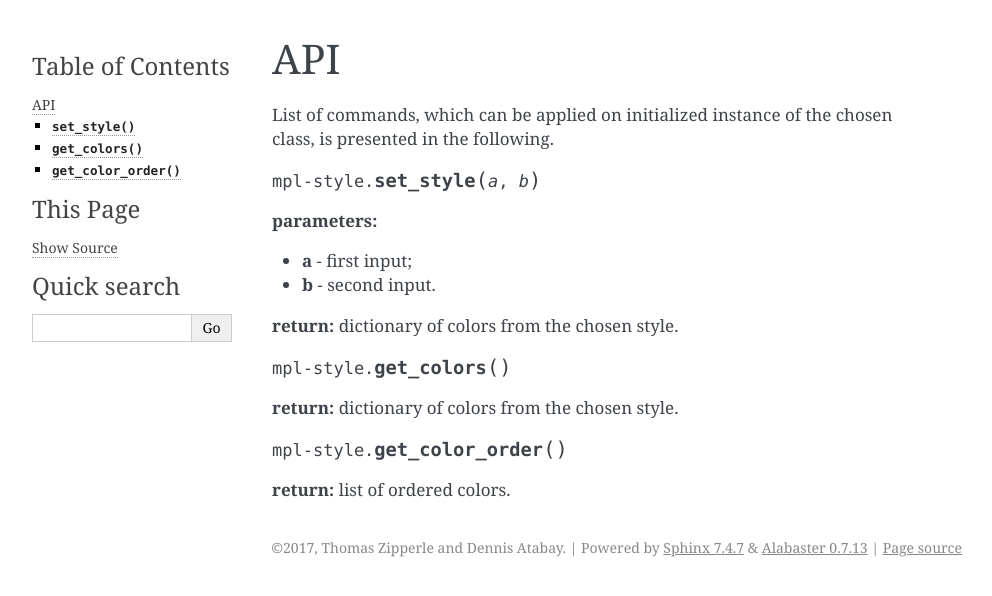
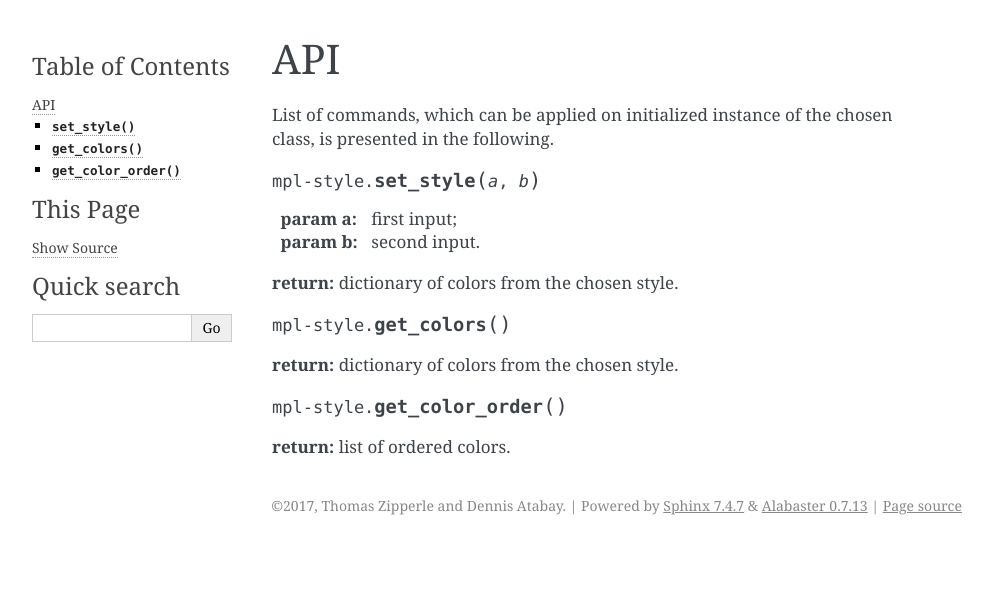
Before and after one commit to tzipperle/mplstyle, a Sphinx documentation site: the page built from docs/api.rst, in a window 1280 px wide. Shown: the top 596 px of the page, without its empty margins (148-1140 px from the left). Built offline with Sphinx 7.4.7, drawn with Linux system fonts in a browser that asks for light colours.

```diff
--- a/docs/api.rst
+++ b/docs/api.rst
@@ -7,10 +7,8 @@ API
 List of commands, which can be applied on initialized instance of the chosen class, is presented in the following.
 
 .. function:: set_style(a,b)
-**parameters:**
-
-* **a** - first input;
-* **b** - second input.
+:param a: first input;
+:param b: second input.
 
 **return:** dictionary of colors from the chosen style.
 
```
